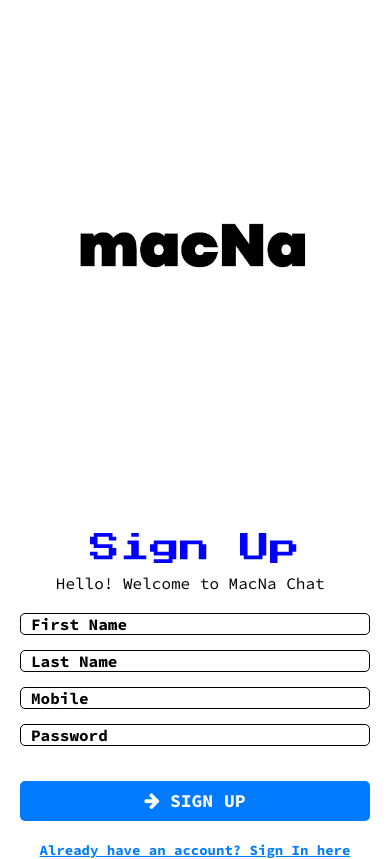
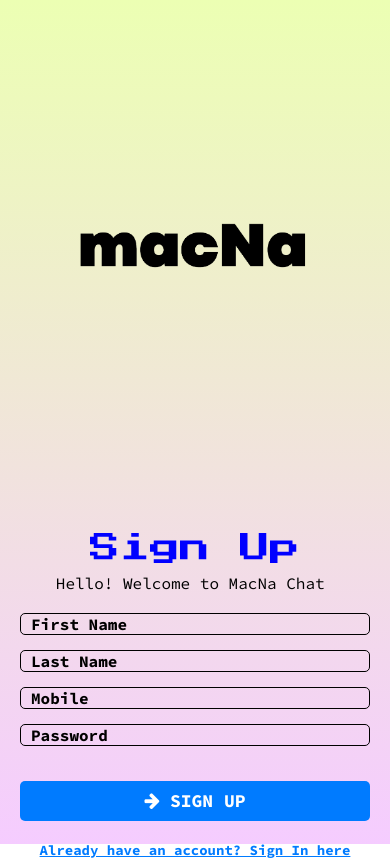
Before and after one commit to isharax9/MacNaChat, a React Native app: screen / in a window 390 px wide. Built offline with nearby package versions, Linux system fonts and the light colour scheme.

Commit message:
Linear Gradient added

```diff
--- a/App.js
+++ b/App.js
@@ -1,6 +1,7 @@
 import React, { useState, useEffect } from 'react';
 import { useFonts } from 'expo-font';
-import { View, Text, TextInput, StyleSheet, Pressable, Image, } from 'react-native';
+import { Text, TextInput, StyleSheet, Pressable, Image } from 'react-native';
+import { LinearGradient } from 'expo-linear-gradient';
 import { SafeAreaView } from 'react-native';
 
 import * as SplashScreen from 'expo-splash-screen';
@@ -29,7 +30,11 @@ export default function LoginScreen() {
 
   return (
     <SafeAreaView style={styles.safeArea}>
-      <View style={styles.container}>
+
+        <LinearGradient
+        colors={["#ecffb3", "#f5ccff"]}
+          style={styles.container}
+        >
           <Image source={require('./assets/logo.png')} style={styles.logo} />
           <Text style={styles.title}>Sign Up</Text>
           <Text style={styles.welcomeText}>Hello! Welcome to MacNa Chat </Text>
@@ -69,8 +74,7 @@ export default function LoginScreen() {
           <Pressable style={styles.signInButton} onPress={() => { console.log("Sign In button pressed"); }}>
             <Text style={styles.signInText}>Already have an account? Sign In here</Text>
           </Pressable>
-
-      </View>
+        </LinearGradient>
     </SafeAreaView>
   );
 }
--- a/package.json
+++ b/package.json
@@ -16,7 +16,8 @@
     "react": "18.2.0",
     "react-native": "0.74.5",
     "react-native-safe-area-context": "^4.10.5",
-    "react-native-vector-icons": "^10.2.0"
+    "react-native-vector-icons": "^10.2.0",
+    "expo-linear-gradient": "~13.0.2"
   },
   "devDependencies": {
     "@babel/core": "^7.20.0"
```
Also changed, not shown: 1 other file (tests, documents, lock files or other folders). Lines whose indentation alone changed are shown as unchanged.
